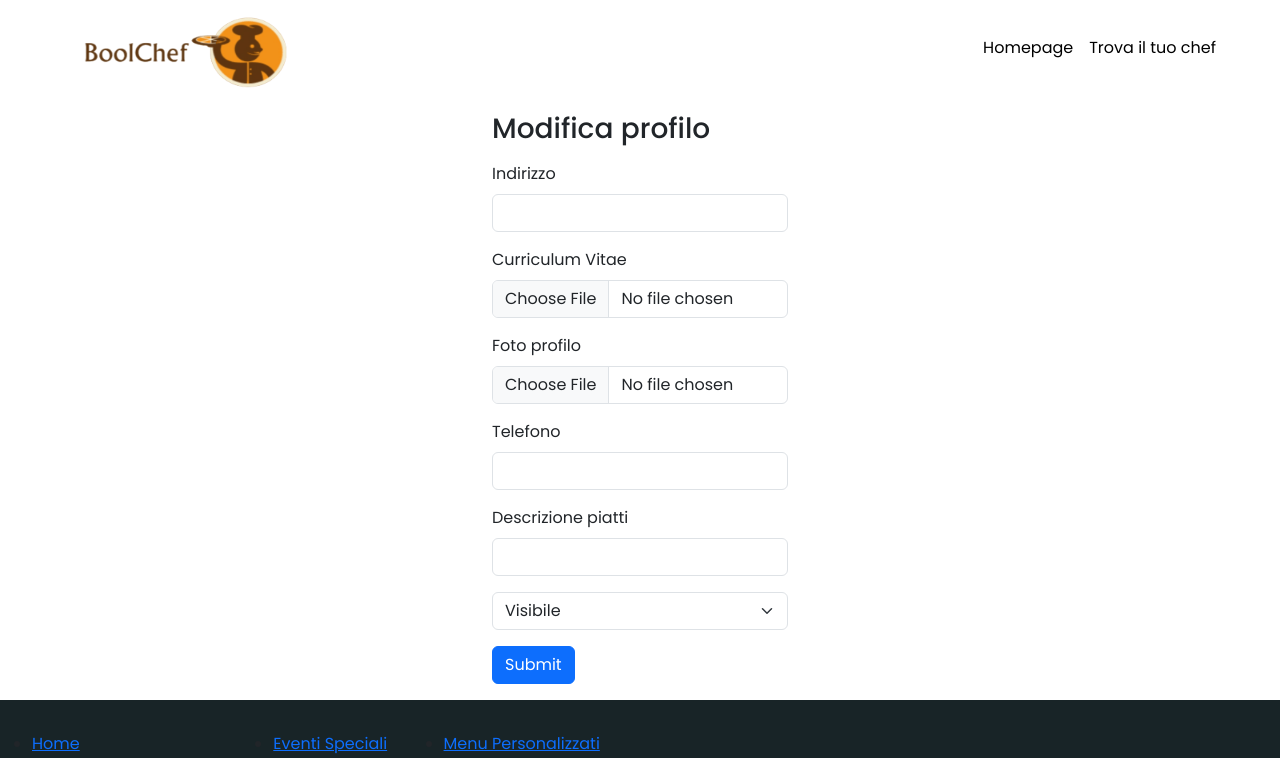
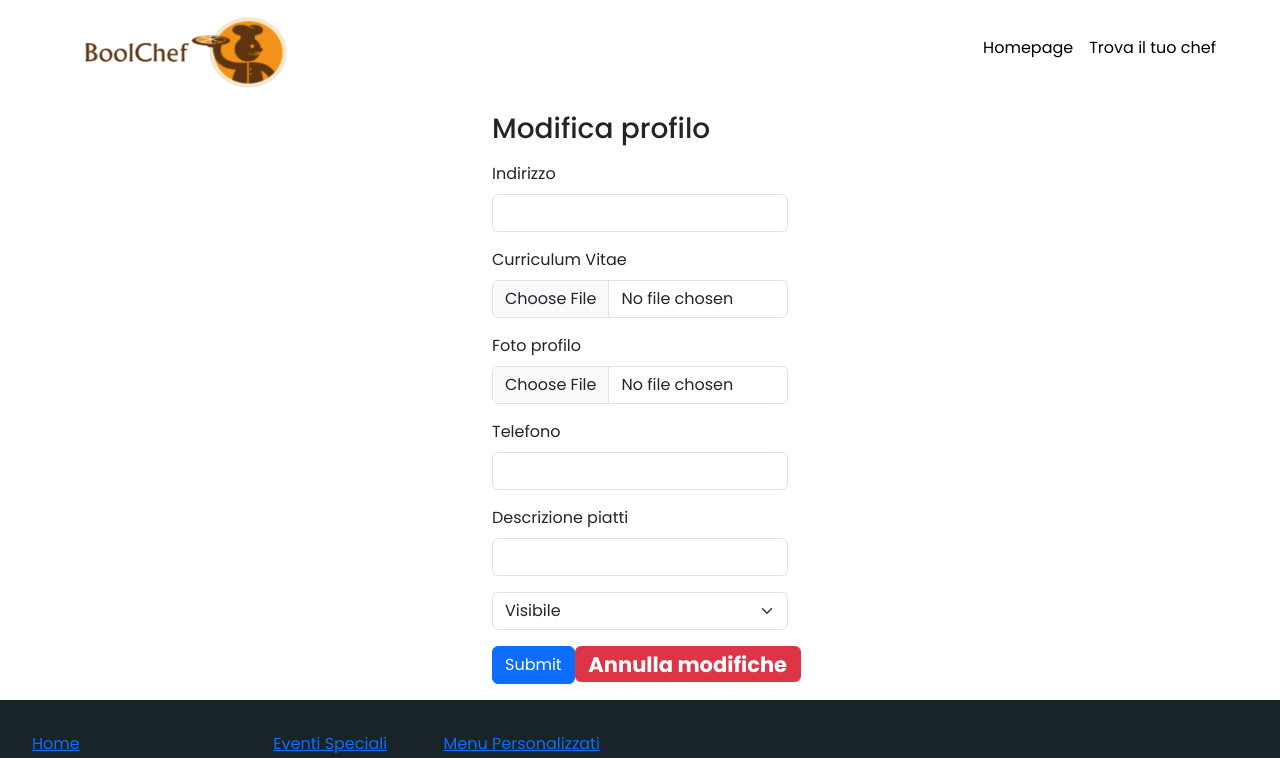
Before and after one commit to VitoMarino/vue-boolchef, a Vue app in the folder boolchef/: page /modify-profile in a window 1280 px wide. Shown: the top 758 px of the page. Built offline with nearby package versions, Linux system fonts and the light colour scheme.

Commit message:
modificato rotta per tornare alla dashboard

```diff
--- a/boolchef/src/pages/user/ModifyProfile.vue
+++ b/boolchef/src/pages/user/ModifyProfile.vue
@@ -43,7 +43,14 @@ export default {
                     <option value="2">Non visibile</option>
                 </select>
             </div>
-            <button type="submit" class="btn btn-primary mb-3">Submit</button>
+            <div class="d-flex justify-content-between">
+                <button type="submit" class="btn btn-primary mb-3">Submit</button>
+                <!--QUANDO DOBBIAMO TORNARE A UNA ROTTA ATTRAVERSO UN TAG, IL TAG VA MESSO DENTRO IL TAG ROUTER-LINK.-->
+                <!--SE PRESENTI ALTRI BOTTONI CHE INVIANO DATI, PUO' FARE CONFLITTO, QUINDI INSERIAMO UN TAG CHE NON SIA BUTTON. -->
+                <router-link class="router-link" :to="{ name: 'dashboard' }">
+                    <h3><span class="badge text-bg-danger">Annulla modifiche</span></h3>
+                </router-link>
+            </div>
         </form>
     </div>
 </template>
--- a/boolchef/src/router.js
+++ b/boolchef/src/router.js
@@ -17,7 +17,6 @@ import Messages from './pages/user/Messages.vue';
 import Review from './pages/user/Review.vue';
 import SponsorShip from './pages/user/SponsorShip.vue';
 import Statistics from './pages/user/Statistics.vue';
-import CreateProfile from './pages/user/ModifyProfile.vue';
 import ModifyProfile from './pages/user/ModifyProfile.vue';
 
 
```
